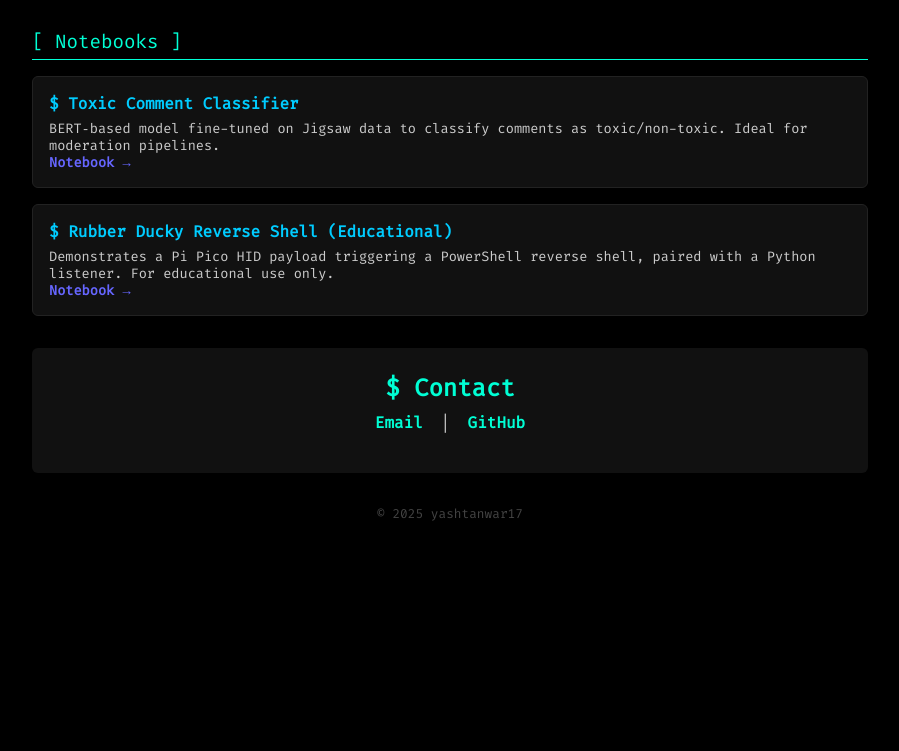
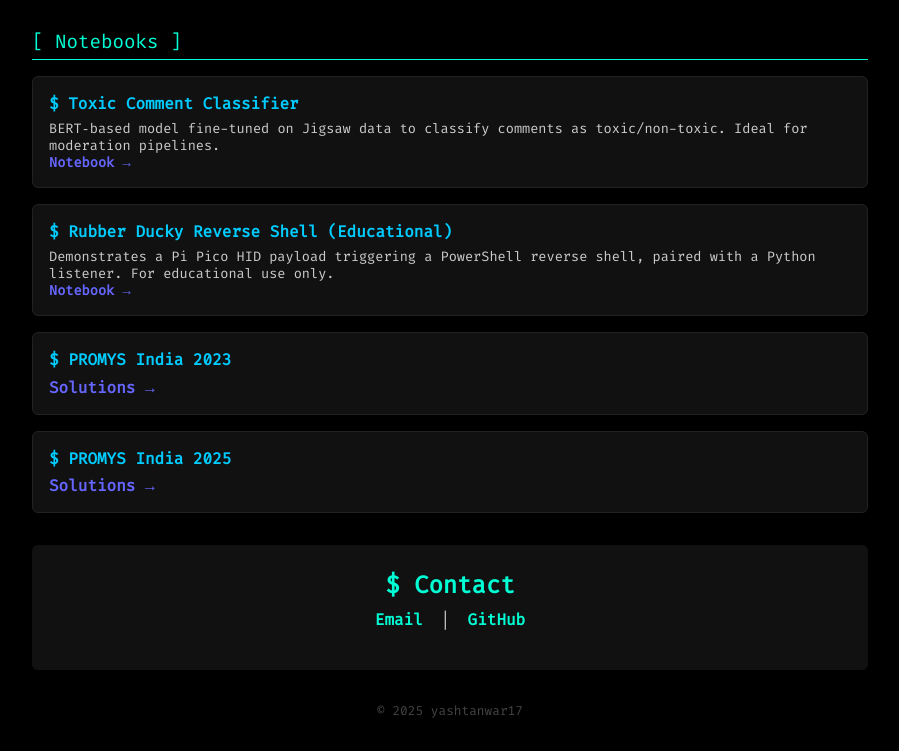
Before and after one commit to yashtanwar17/yashtanwar17.github.io, a plain HTML site: page index.html in a window 1280 px wide. Shown: the part 1114-1865 px from the top of the page, without its empty margins (190-1089 px from the left). Before the commit the page ends 1668 px from the top, so only its background shows below. Drawn offline with Linux system fonts and the light colour scheme.

Commit message:
Update index.html

```diff
--- a/index.html
+++ b/index.html
@@ -173,6 +173,14 @@
       <p>Demonstrates a Pi Pico HID payload triggering a PowerShell reverse shell, paired with a Python listener. For educational use only.<br>
       <a href="https://colab.research.google.com/drive/1t3s4SHh3HE58-qq2Lueu1o96QcdzIytu" target="_blank">Notebook →</a></p>
     </div>
+    <div class="notebook-entry">
+      <h2>$ PROMYS India 2023 </h2>
+      <a href="https://raw.githubusercontent.com/yashtanwar17/yashtanwar17.github.io/3d9bc6f61f6995c08492bcc8fe50b1f757641d4f/pdf/PROMYS_India_2023_Feb.pdf" target="_blank">Solutions →</a></p>
+    </div>
+    <div class="notebook-entry">
+      <h2>$ PROMYS India 2025 </h2>
+      <a href="https://raw.githubusercontent.com/yashtanwar17/yashtanwar17.github.io/3d9bc6f61f6995c08492bcc8fe50b1f757641d4f/pdf/Yash2829121_Solutions.pdf" target="_blank">Solutions →</a></p>
+    </div>
 
 
 
```
